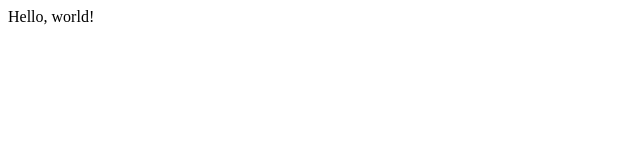
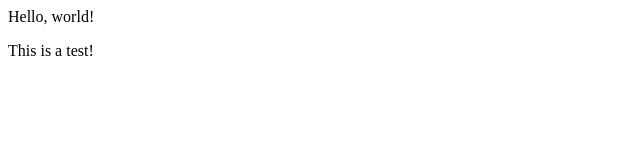
Before and after one commit to jmburchett/jmburchett.github.io, a plain HTML site: page index.html in a window 1280 px wide. Shown: the full height of the page, 0-640 px from the left. Drawn offline with Linux system fonts and the light colour scheme.

Commit message:
Added more HTML

```diff
--- a/index.html
+++ b/index.html
@@ -5,6 +5,7 @@
     <body>
         <div>
             <p>Hello, world!</p>
+            <p>This is a test!</p>
         </div>
     </body>
 </html>
```
